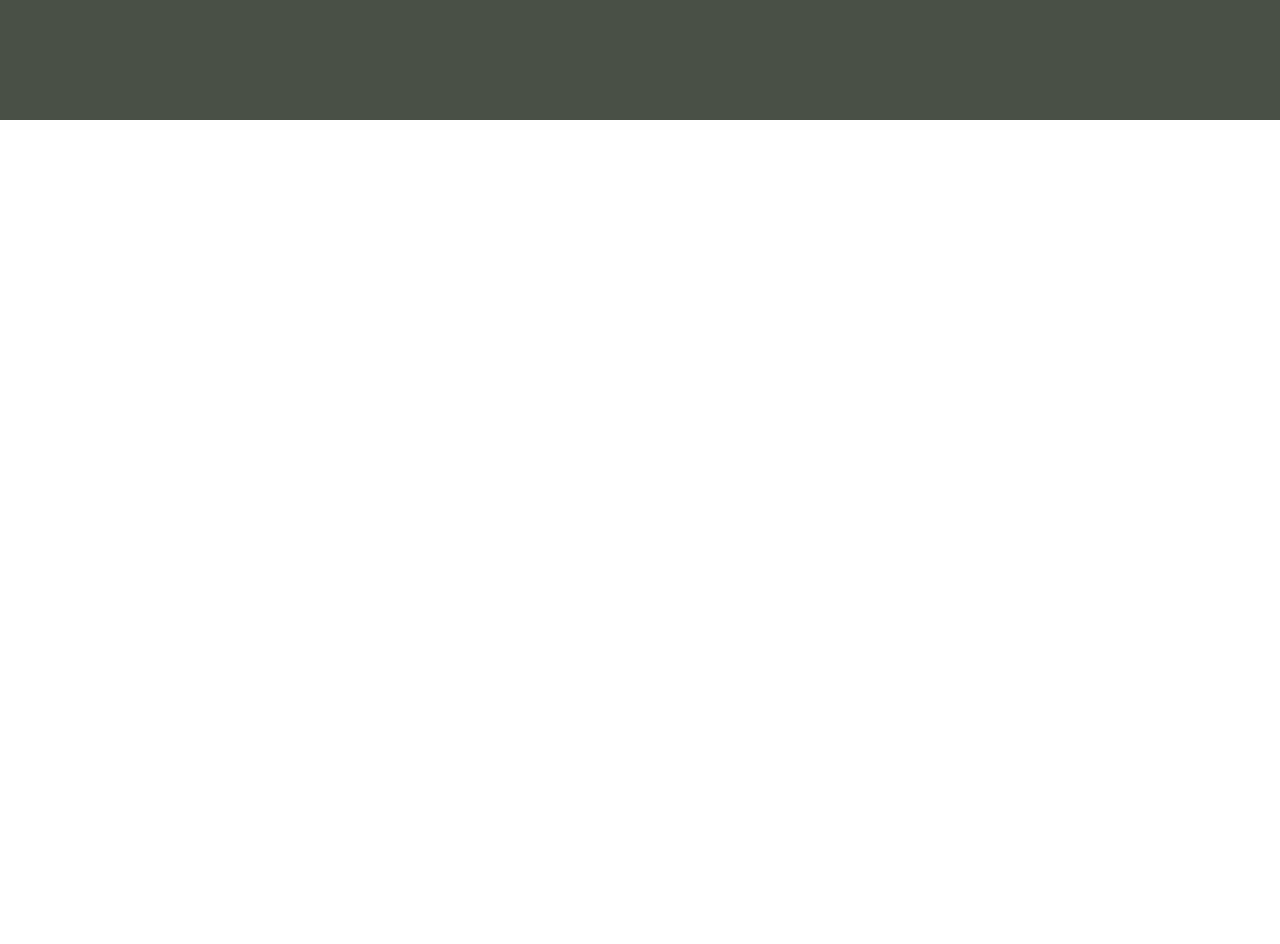
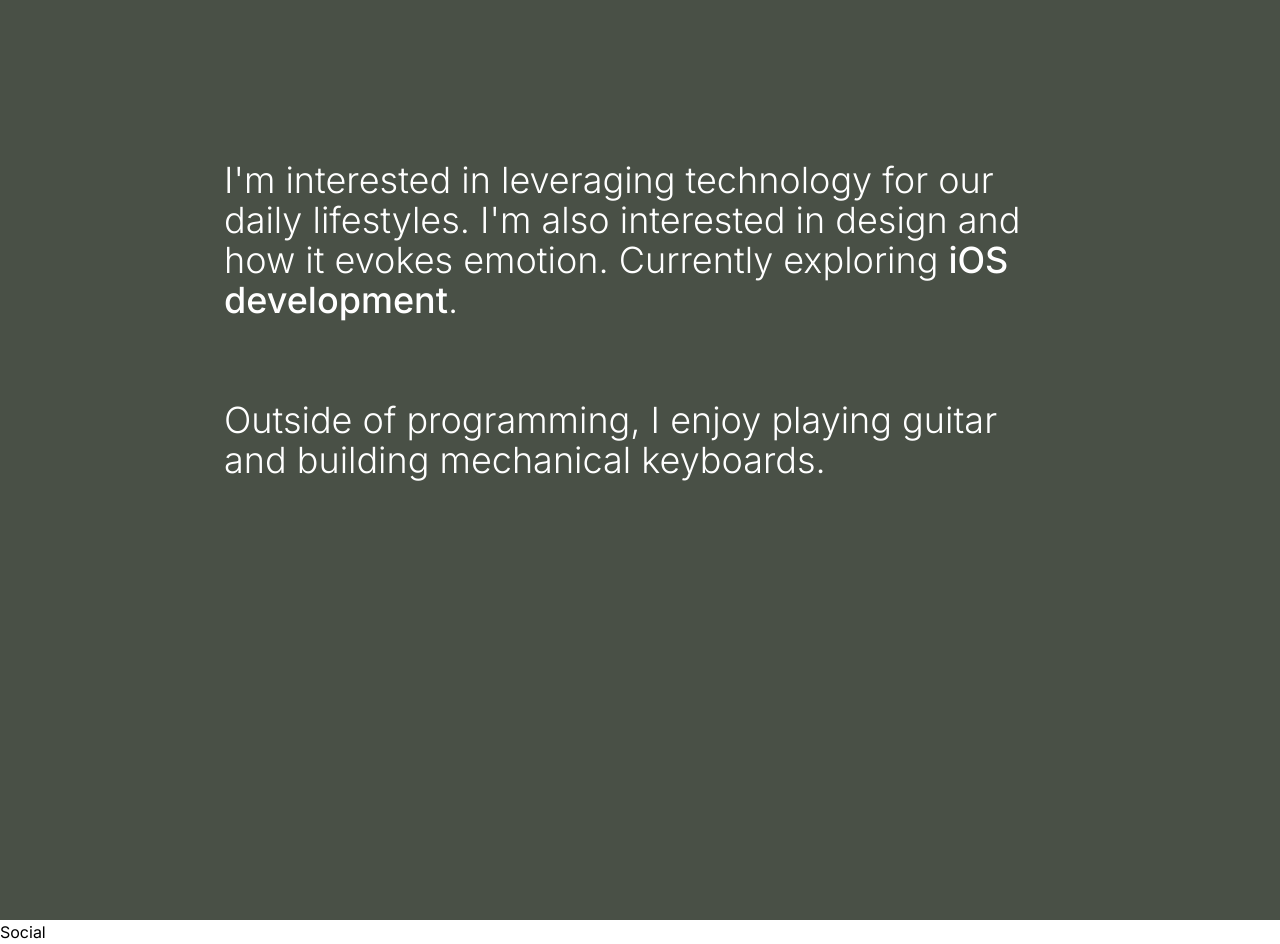
Before and after one commit to nevadoj/nevadoj.github.io, a React (Create React App) app: page / in a window 1280 px wide. Shown: the part 760-1704 px from the top of the page. Before the commit the page ends 880 px from the top, so only its background shows below. Built offline with nearby package versions, Linux system fonts and the light colour scheme; the HTML template or start-up script is replaced by a standard one.

Commit message:
started about and socials

```diff
--- a/src/App.js
+++ b/src/App.js
@@ -1,11 +1,15 @@
 import NavBar from "./components/NavBar";
 import Home from "./components/Home"
+import About from "./components/About"
+import Social from "./components/Social"
 
 function App() {
   return (
     <div>
       <NavBar />
       <Home />
+      <About />
+      <Social />
     </div>
   );
 }
--- /dev/null
+++ b/src/components/About.jsx
@@ -0,0 +1,20 @@
+import React from 'react'
+
+export default function About() {
+  return (
+    <div name="about" className="w-full h-screen bg-[#495046] text-white">
+        <div className="max-w-screen-lg mx-auto">
+            <div className="font-light max-w-4xl mx-24">
+                <p className="text-4xl py-10">
+                    I'm interested in leveraging technology for our daily lifestyles. I'm also interested in design and how it evokes emotion. Currently exploring <span className="font-medium">iOS development</span>.
+                </p>
+
+                <p className="text-4xl py-10">
+                    Outside of programming, I enjoy playing guitar and building mechanical keyboards.
+                </p>
+            </div>
+        </div>
+
+</div>
+  )
+}
--- a/src/components/Home.jsx
+++ b/src/components/Home.jsx
@@ -7,8 +7,8 @@
         <div className="pb-96">
              <div className='font-light max-w-4xl mx-24'>
               <h2 className="text-4xl font-medium py-20">Hello 👋</h2>
-                <p className="text-4xl">My name is <span className="font-medium">Joseph</span>.</p>
-                <p className='text-4xl'>I'm a <span className="font-medium"> Computer Science</span> undergraduate student at <span className="font-medium">Simon Fraser University</span>.</p>
+              <p className="text-4xl">My name is <span className="font-medium">Joseph</span>.</p>
+              <p className='text-4xl'>I'm a <span className="font-medium"> Computer Science</span> undergraduate student at <span className="font-medium">Simon Fraser University</span>.</p>
              </div>
         </div>
       </div>
--- /dev/null
+++ b/src/components/Social.jsx
@@ -0,0 +1,7 @@
+import React from 'react'
+
+export default function Social() {
+  return (
+    <div>Social</div>
+  )
+}
```
